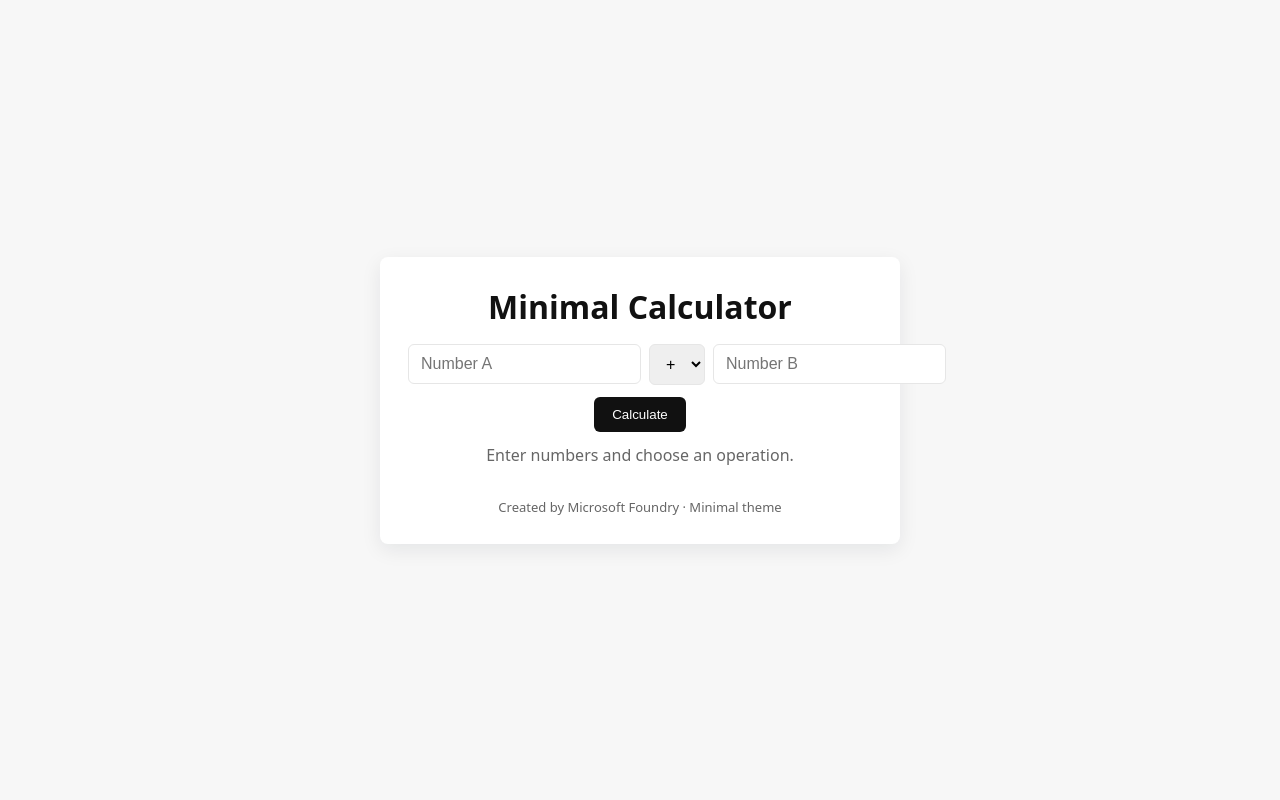
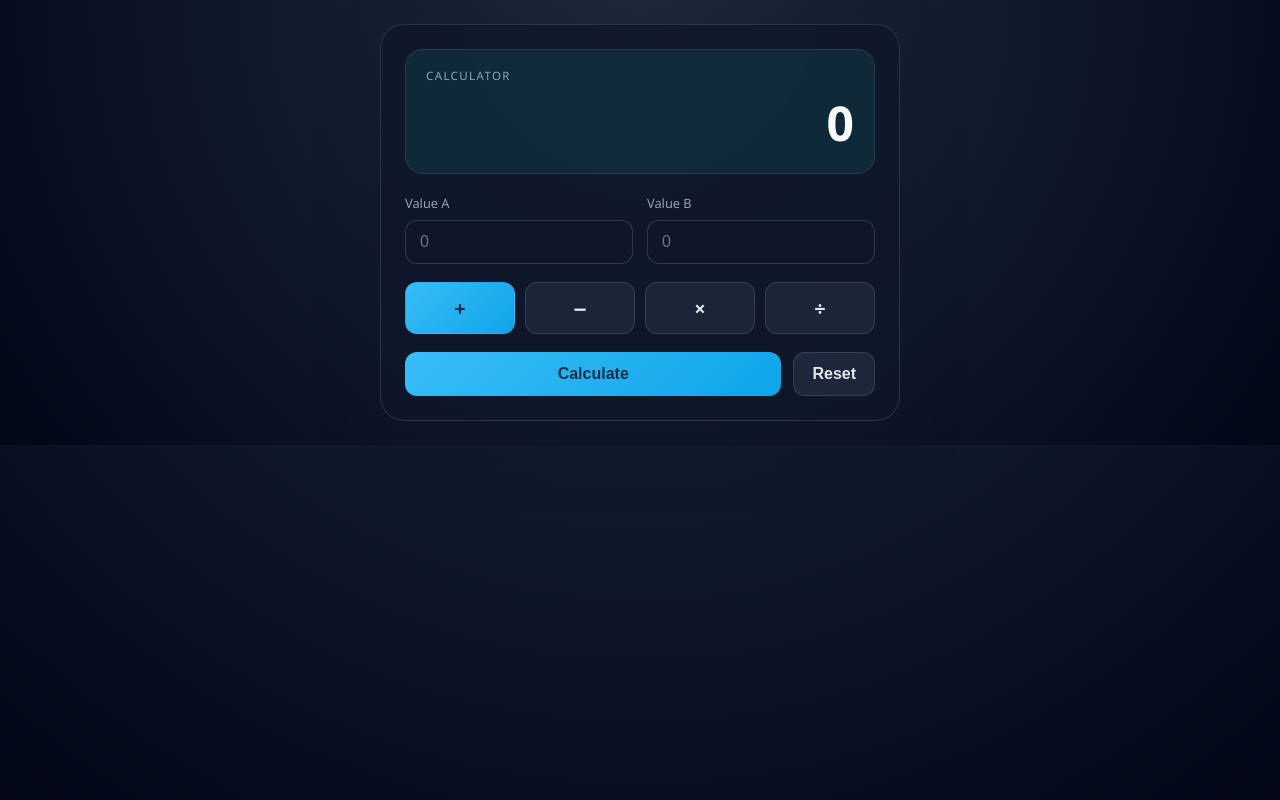
Before and after one commit to TrungTin101/python-calculator, a Flask app: page / in a window 1280 px wide. Run offline with Flask 3, Linux system fonts and the light colour scheme.

Commit message:
feat: enhance calculator functionality with API support and improved UI

```diff
--- a/app.py
+++ b/app.py
@@ -1,4 +1,4 @@
-from flask import Flask, render_template, request
+from flask import Flask, jsonify, render_template, request
 from calculator_pkg import add, subtract, multiply, divide
 
 app = Flask(__name__)
@@ -9,6 +9,14 @@ OPERATIONS = {
     "multiply": ("×", multiply),
     "divide": ("÷", divide),
 }
+
+
+def calculate(a_value, b_value, op_key):
+    if op_key not in OPERATIONS:
+        raise KeyError(f"Unsupported operation: {op_key}")
+
+    _, func = OPERATIONS[op_key]
+    return func(float(a_value), float(b_value))
 
 
 @app.route("/", methods=["GET", "POST"])
@@ -23,18 +31,37 @@ def index():
         b = request.form.get("b", "").strip()
         op_key = request.form.get("operation", "add")
         try:
-            a_val = float(a)
-            b_val = float(b)
-            _, func = OPERATIONS[op_key]
-            result = func(a_val, b_val)
+            result = calculate(a, b, op_key)
         except ValueError:
             error = "Please enter valid numbers."
         except ZeroDivisionError:
             error = "Division by zero is not allowed."
+        except KeyError:
+            error = "Unsupported operation selected."
         except Exception as exc:
             error = f"Unexpected error: {exc}"
     return render_template("index.html", result=result, error=error, a=a, b=b, op_key=op_key, operations=OPERATIONS)
 
 
+@app.route("/api/calculate", methods=["POST"])
+def calculate_api():
+    payload = request.get_json(silent=True) or request.form
+    a = payload.get("a", "")
+    b = payload.get("b", "")
+    op_key = payload.get("operation", "add")
+
+    try:
+        result = calculate(a, b, op_key)
+        return jsonify({"result": result, "operation": op_key, "symbol": OPERATIONS[op_key][0]})
+    except ValueError:
+        return jsonify({"error": "Please enter valid numbers."}), 400
+    except ZeroDivisionError:
+        return jsonify({"error": "Division by zero is not allowed."}), 400
+    except KeyError:
+        return jsonify({"error": "Unsupported operation selected."}), 400
+    except Exception as exc:
+        return jsonify({"error": f"Unexpected error: {exc}"}), 500
+
+
 if __name__ == "__main__":
     app.run(debug=True)
--- a/static/style.css
+++ b/static/style.css
@@ -1,40 +1,185 @@
-:root{
-  --bg:#f7f7f7;
-  --card:#ffffff;
-  --text:#111;
-  --muted:#666;
-  --accent:#111;
-  --error:#b00020;
+:root {
+  --bg: #0f172a;
+  --panel: rgba(15, 23, 42, 0.82);
+  --panel-soft: rgba(30, 41, 59, 0.9);
+  --screen: rgba(15, 118, 110, 0.2);
+  --primary: #38bdf8;
+  --primary-strong: #0ea5e9;
+  --text: #e2e8f0;
+  --muted: #94a3b8;
+  --error: #fda4af;
+  --shadow: rgba(15, 23, 42, 0.4);
 }
-*{box-sizing:border-box}
-html,body{height:100%}
-body{
-  margin:0;
-  font-family: system-ui,-apple-system,Segoe UI,Roboto,"Helvetica Neue",Arial;
-  background:var(--bg);
-  color:var(--text);
-  display:flex;
-  align-items:center;
-  justify-content:center;
-  padding:24px;
+
+* { box-sizing: border-box; }
+
+html, body {
+  margin: 0;
+  min-height: 100%;
+  font-family: "Segoe UI", Tahoma, Geneva, Verdana, sans-serif;
+  background: radial-gradient(circle at top, #1e293b 0%, #0f172a 55%, #020617 100%);
+  color: var(--text);
 }
-.container{
-  width:100%;
-  max-width:520px;
-  background:var(--card);
-  padding:28px;
-  border-radius:8px;
-  box-shadow:0 6px 20px rgba(16,24,40,0.08);
-  text-align:center;
+
+body {
+  display: grid;
+  place-items: center;
+  padding: 24px;
 }
-.title{margin:0 0 16px;font-weight:600}
-.form .row{display:flex;gap:8px;align-items:center;margin-bottom:12px}
-input,select{padding:10px 12px;border:1px solid #e6e6e6;border-radius:6px;font-size:16px;flex:1}
-select{max-width:84px}
-.actions{display:flex;justify-content:center}
-button{background:var(--accent);color:white;border:none;padding:10px 18px;border-radius:6px;cursor:pointer}
-.output{margin-top:12px;min-height:36px}
-.result{font-weight:700;font-size:20px}
-.error{color:var(--error);font-weight:600}
-.hint{color:var(--muted)}
-.attribution{margin-top:18px;color:var(--muted);font-size:13px}
+
+.container {
+  width: min(100%, 520px);
+}
+
+.calculator {
+  background: var(--panel);
+  border: 1px solid rgba(148, 163, 184, 0.2);
+  border-radius: 24px;
+  padding: 24px;
+  box-shadow: 0 24px 60px var(--shadow);
+  backdrop-filter: blur(10px);
+}
+
+.screen {
+  background: var(--screen);
+  border: 1px solid rgba(148, 163, 184, 0.15);
+  border-radius: 18px;
+  padding: 18px 20px;
+  margin-bottom: 20px;
+}
+
+.screen-label {
+  color: var(--muted);
+  font-size: 0.72rem;
+  letter-spacing: 0.12em;
+  text-transform: uppercase;
+  margin-bottom: 8px;
+}
+
+.display {
+  min-height: 64px;
+  display: flex;
+  align-items: center;
+  justify-content: flex-end;
+  color: #f8fafc;
+  font-size: clamp(2rem, 5vw, 3rem);
+  font-weight: 700;
+  line-height: 1.2;
+  word-break: break-all;
+}
+
+.display.error {
+  color: var(--error);
+}
+
+.calculator-form {
+  display: grid;
+  gap: 18px;
+}
+
+.field-row {
+  display: grid;
+  grid-template-columns: repeat(2, minmax(0, 1fr));
+  gap: 14px;
+}
+
+label {
+  display: grid;
+  gap: 8px;
+  font-size: 0.8rem;
+  color: var(--muted);
+}
+
+input {
+  width: 100%;
+  border: 1px solid rgba(148, 163, 184, 0.25);
+  background: rgba(15, 23, 42, 0.8);
+  color: var(--text);
+  border-radius: 12px;
+  padding: 12px 14px;
+  font-size: 1rem;
+}
+
+input:focus {
+  outline: 2px solid rgba(56, 189, 248, 0.5);
+  border-color: var(--primary);
+}
+
+.operation-grid {
+  display: grid;
+  grid-template-columns: repeat(4, minmax(0, 1fr));
+  gap: 10px;
+}
+
+.operation-option {
+  position: relative;
+  display: block;
+}
+
+.operation-option input {
+  position: absolute;
+  inset: 0;
+  opacity: 0;
+  cursor: pointer;
+}
+
+.operation-option span {
+  display: flex;
+  align-items: center;
+  justify-content: center;
+  min-height: 52px;
+  border-radius: 12px;
+  background: var(--panel-soft);
+  border: 1px solid rgba(148, 163, 184, 0.2);
+  color: var(--text);
+  font-size: 1.25rem;
+  font-weight: 700;
+  cursor: pointer;
+  transition: all 0.2s ease;
+}
+
+.operation-option.active span,
+.operation-option input:checked + span {
+  background: linear-gradient(135deg, var(--primary), var(--primary-strong));
+  border-color: transparent;
+  color: #082f49;
+}
+
+.actions {
+  display: flex;
+  gap: 12px;
+}
+
+button {
+  border: none;
+  border-radius: 12px;
+  padding: 12px 18px;
+  font-size: 1rem;
+  font-weight: 700;
+  cursor: pointer;
+  transition: transform 0.2s ease, opacity 0.2s ease;
+}
+
+button:hover { transform: translateY(-1px); }
+
+button.primary {
+  flex: 1;
+  background: linear-gradient(135deg, var(--primary), var(--primary-strong));
+  color: #082f49;
+}
+
+button.secondary {
+  background: rgba(148, 163, 184, 0.12);
+  color: var(--text);
+  border: 1px solid rgba(148, 163, 184, 0.2);
+}
+
+@media (max-width: 540px) {
+  .field-row {
+    grid-template-columns: 1fr;
+  }
+
+  .actions {
+    flex-direction: column;
+  }
+}
--- a/templates/index.html
+++ b/templates/index.html
@@ -3,40 +3,86 @@
 <head>
   <meta charset="utf-8" />
   <meta name="viewport" content="width=device-width,initial-scale=1" />
-  <title>Minimal Calculator</title>
+  <title>Calculator UI</title>
   <link rel="stylesheet" href="{{ url_for('static', filename='style.css') }}">
 </head>
 <body>
   <main class="container">
-    <h1 class="title">Minimal Calculator</h1>
-
-    <form method="post" class="form">
-      <div class="row">
-        <input name="a" placeholder="Number A" value="{{ a }}" inputmode="decimal" required>
-        <select name="operation" aria-label="Operation">
-          {% for key, (sym, _) in operations.items() %}
-            <option value="{{ key }}" {% if key==op_key %}selected{% endif %}>{{ sym }}</option>
-          {% endfor %}
-        </select>
-        <input name="b" placeholder="Number B" value="{{ b }}" inputmode="decimal" required>
+    <section class="calculator" aria-label="Calculator">
+      <div class="screen" aria-live="polite">
+        <div class="screen-label">Calculator</div>
+        {% if error %}
+          <div class="display error">{{ error }}</div>
+        {% elif result is not none %}
+          <div class="display">{{ result }}</div>
+        {% else %}
+          <div class="display">0</div>
+        {% endif %}
       </div>
 
-      <div class="actions">
-        <button type="submit">Calculate</button>
-      </div>
-    </form>
+      <form id="calculator-form" method="post" class="calculator-form">
+        <div class="field-row">
+          <label>
+            <span>Value A</span>
+            <input name="a" type="number" step="any" value="{{ a }}" placeholder="0" required>
+          </label>
+          <label>
+            <span>Value B</span>
+            <input name="b" type="number" step="any" value="{{ b }}" placeholder="0" required>
+          </label>
+        </div>
 
-    <section class="output">
-      {% if error %}
-        <div class="error">{{ error }}</div>
-      {% elif result is not none %}
-        <div class="result">{{ result }}</div>
-      {% else %}
-        <div class="hint">Enter numbers and choose an operation.</div>
-      {% endif %}
+        <div class="operation-grid" aria-label="Operation selector">
+          {% for key, (sym, _) in operations.items() %}
+            <label class="operation-option {% if key == op_key %}active{% endif %}">
+              <input type="radio" name="operation" value="{{ key }}" {% if key == op_key %}checked{% endif %}>
+              <span>{{ sym }}</span>
+            </label>
+          {% endfor %}
+        </div>
+
+        <div class="actions">
+          <button type="submit" class="primary">Calculate</button>
+          <button type="button" id="reset-button" class="secondary">Reset</button>
+        </div>
+      </form>
     </section>
+  </main>
 
-    <footer class="attribution">Created by Microsoft Foundry · Minimal theme</footer>
-  </main>
+  <script>
+    const form = document.getElementById('calculator-form');
+    const display = document.querySelector('.display');
+    const resetButton = document.getElementById('reset-button');
+
+    form.addEventListener('submit', async (event) => {
+      event.preventDefault();
+
+      const payload = Object.fromEntries(new FormData(form).entries());
+      const response = await fetch('/api/calculate', {
+        method: 'POST',
+        headers: { 'Content-Type': 'application/json' },
+        body: JSON.stringify(payload),
+      });
+
+      const data = await response.json();
+      if (!response.ok) {
+        display.textContent = data.error || 'Unable to calculate.';
+        display.classList.add('error');
+        return;
+      }
+
+      display.textContent = data.result;
+      display.classList.remove('error');
+    });
+
+    resetButton.addEventListener('click', () => {
+      form.reset();
+      document.querySelector('input[name="a"]').value = '';
+      document.querySelector('input[name="b"]').value = '';
+      document.querySelector('input[name="operation"][value="add"]').checked = true;
+      display.textContent = '0';
+      display.classList.remove('error');
+    });
+  </script>
 </body>
 </html>
```
Also changed, not shown: tests/test_calculator.py (+9 -0 lines).
